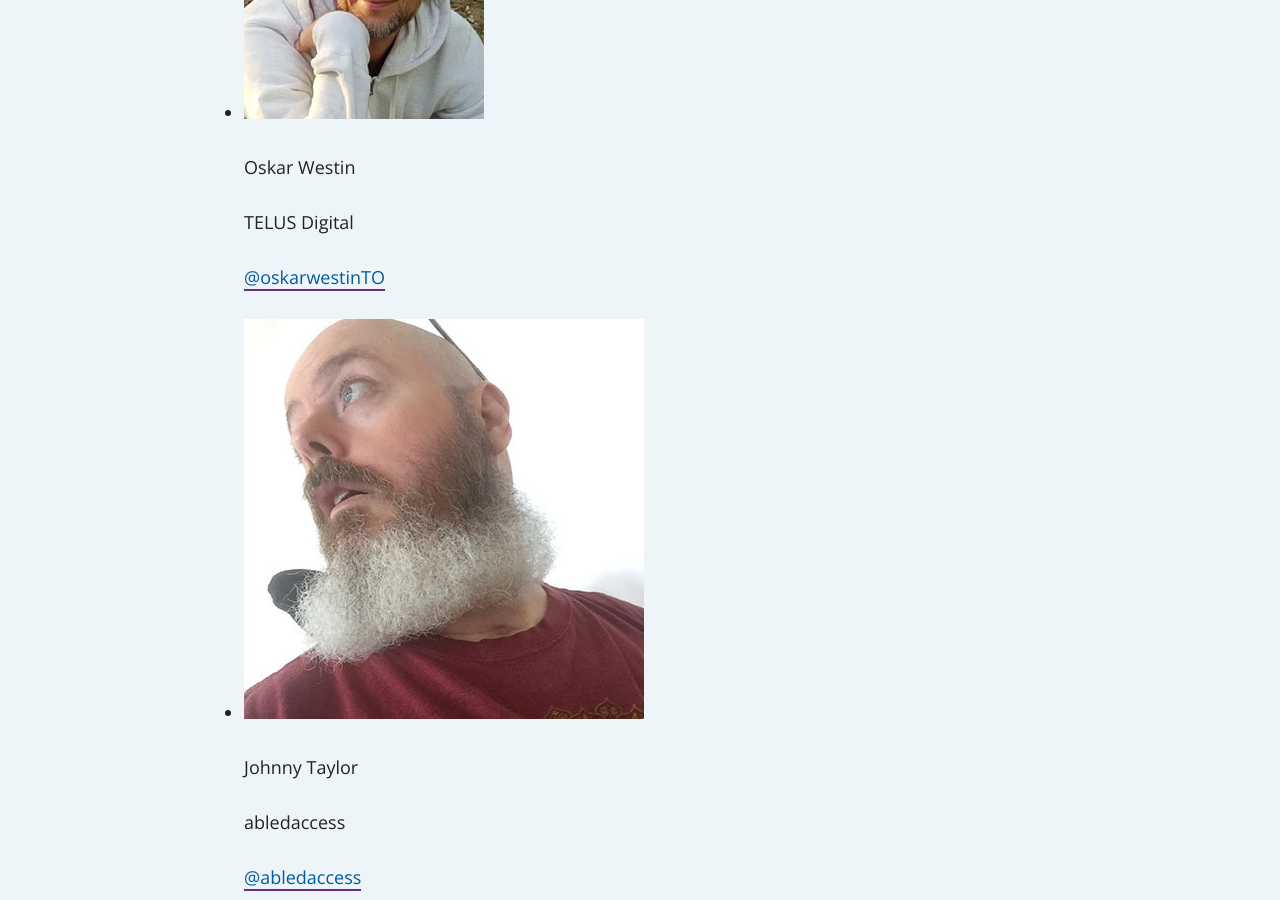
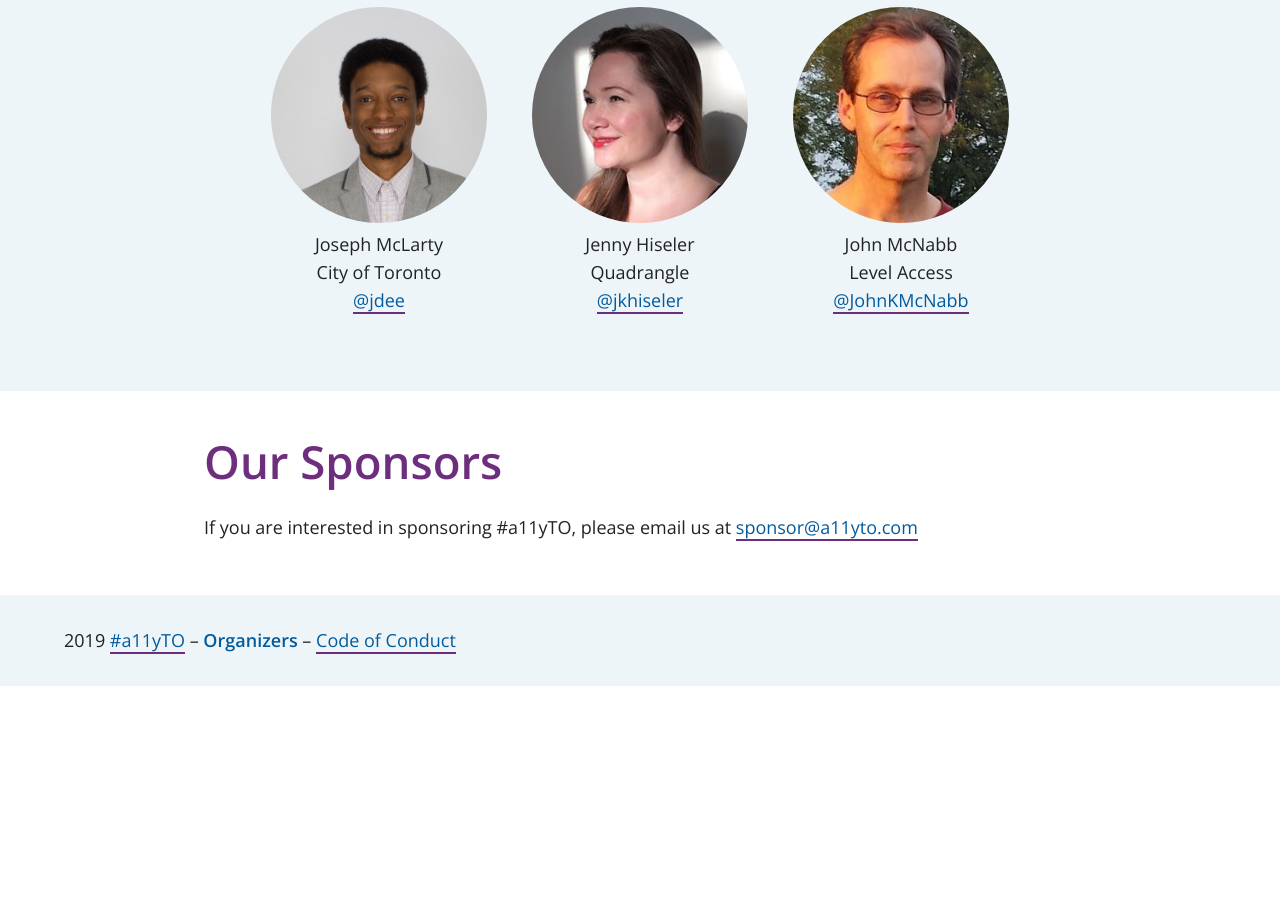
Before and after one commit to a11yTO/static-irl-site, a Jekyll site: the page built from organizers.html, in a window 1280 px wide and 900 px high, scrolled down 997 px. Built offline with Jekyll 4.4.1, drawn with Linux system fonts in a browser that asks for light colours; after the commit the page ends 1683 px from its top, so only the background shows below that.

Commit message:
Update John's place of employment

```diff
--- a/organizers.html
+++ b/organizers.html
@@ -2,61 +2,62 @@
 layout: page
 title: Organizers
 id: organizers
-description: Meet the #a11yTOCamp organizers!
+description: Meet our organizing team!
 ---
-          <ul class="organizersList">
-            <li class="organizer-detail">
-              <img src="assets/organizers/BG4.jpg" alt="Photo of Billy Gregory's beard" class="organizer__image">
-              <p class="organizerName">Billy Gregory</p>
+
+          <ul class="team">
+            <li>
+              <img src="/assets/organizers/BG4.jpg" alt="Photo of Billy Gregory's beard" class="organizer__image">
+              <p>Billy Gregory</p>
               <p>The Paciello Group</p>
-             <p><a href="https://twitter.com/thebillygregory">@thebillygregory</a></p>
+              <p><a href="https://twitter.com/thebillygregory">@thebillygregory</a></p>
             </li>
-            <li class="organizer-detail">
-              <img src="assets/organizers/oskarWestin240.jpg" alt="Oskar sitting on a Turtle Statue (off screen) trying to look casually respectable." class="organizer__image">
-              <p class="organizerName">Oskar Westin</p>
+            <li>
+              <img src="/assets/organizers/oskarWestin240.jpg" alt="Oskar sitting on a Turtle Statue (off screen) trying to look casually respectable." class="organizer__image">
+              <p>Oskar Westin</p>
               <p>TELUS Digital</p>
               <p><a href="https://twitter.com/oskarwestinTO">@oskarwestinTO</a></p>
             </li>
-            <li class="organizer-detail">
-              <img src="assets/organizers/johnny.jpg" alt="Photo of Johnny Taylor looking in Billy's direction patiently waiting for something ridiculous to happen. It won't be a long wait." class="organizer__image">
-              <p class="organizerName">Johnny Taylor</p>
+            <li>
+              <img src="/assets/organizers/johnny.jpg" alt="Photo of Johnny Taylor looking in Billy's direction patiently waiting for something ridiculous to happen. It won't be a long wait." class="organizer__image">
+              <p>Johnny Taylor</p>
               <p>abledaccess</p>
               <p><a href="https://twitter.com/abledaccess">@abledaccess</a></p>
             </li>
-            <li class="organizer-detail">
-              <img src="assets/organizers/lisa-web-240-240.jpg" alt="Photo of Lisa Folkerson." class="organizer__image">
-              <p class="organizerName">Lisa Folkerson</p>
+            <li>
+              <img src="/assets/organizers/lisa-web-240-240.jpg" alt="Photo of Lisa Folkerson." class="organizer__image">
+              <p>Lisa Folkerson</p>
               <p>Critical Mass</p>
               <p><a href="https://twitter.com/lisafolkerson">@lisafolkerson</a></p>
             </li>
-            <li class="organizer-detail">
-              <img src="assets/organizers/Chris-1.jpg" alt="Photo of Chis Gaulin; handsome devil in a blue shirt" class="organizer__image">
-              <p class="organizerName">Chris Gaulin</p>
+            <li>
+              <img src="/assets/organizers/Chris-1.jpg" alt="Photo of Chis Gaulin; handsome devil in a blue shirt" class="organizer__image">
+              <p>Chris Gaulin</p>
               <p>Whiteflash</p>
               <p><a href="https://twitter.com/cgaulin">@cgaulin</a></p>
             </li>
-            <li class="organizer-detail">
-              <img src="assets/organizers/NellChitty-WEB-240px.jpg" alt="Photo of Nell Chitty" class="organizer__image">
-              <p class="organizerName">Nell Chitty</p>
+            <li>
+              <img src="/assets/organizers/NellChitty-WEB-240px.jpg" alt="Photo of Nell Chitty" class="organizer__image">
+              <p>Nell Chitty</p>
               <p>City of Toronto</p>
               <p><a href="https://twitter.com/nellchitty">@nellchitty</a></p>
             </li>
-            <li class="organizer-detail">
-              <img src="assets/organizers/jdee.jpg" alt="Photo of Joseph McLarty" class="organizer__image">
-              <p class="organizerName">Joseph McLarty</p>
+            <li>
+              <img src="/assets/organizers/jdee.jpg" alt="Photo of Joseph McLarty" class="organizer__image">
+              <p>Joseph McLarty</p>
               <p>City of Toronto</p>
               <p><a href="https://twitter.com/jdee">@jdee</a></p>
             </li>
-            <li class="organizer-detail">
-              <img src="assets/organizers/jenny.jpg" alt="Photo of Jenny Hiseler" class="organizer__image">
-              <p class="organizerName">Jenny Hiseler</p>
+            <li>
+              <img src="/assets/organizers/jenny.jpg" alt="Photo of Jenny Hiseler" class="organizer__image">
+              <p>Jenny Hiseler</p>
               <p>Quadrangle</p>
               <p><a href="https://twitter.com/jkhiseler">@jkhiseler</a></p>
             </li>
-            <li class="organizer-detail">
-              <img src="assets/organizers/john-headshot.jpg" alt="Photo of John McNabb" class="organizer__image">
-              <p class="organizerName">John McNabb</p>
-              <p>The Paciello Group</p>
+            <li>
+              <img src="/assets/organizers/john-headshot.jpg" alt="Photo of John McNabb" class="organizer__image">
+              <p>John McNabb</p>
+              <p>Level Access</p>
               <p><a href="https://twitter.com/JohnKMcNabb">@JohnKMcNabb</a></p>
             </li>
           </ul>
```
